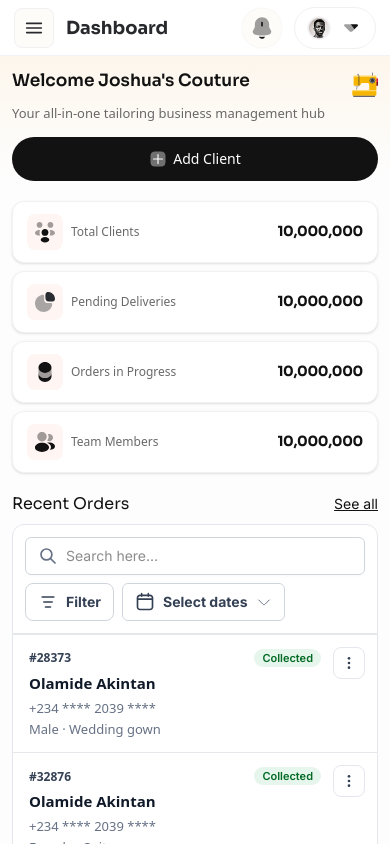
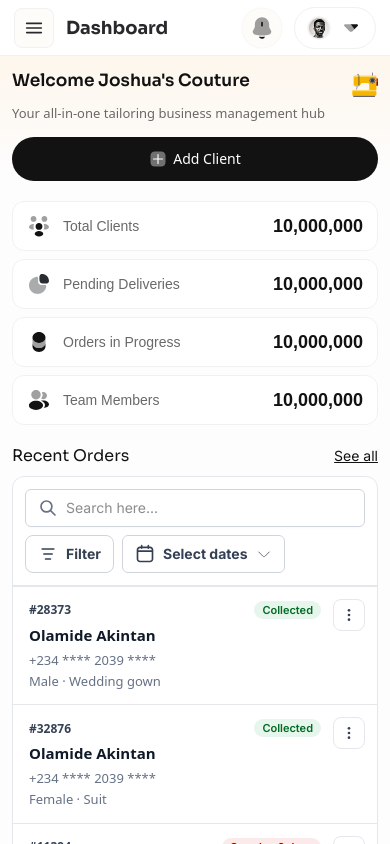
Before and after one commit to DavidAdeboye/tailora, a Next.js app: page /dashboard in a window 390 px wide. Built offline with nearby package versions, Linux system fonts and the light colour scheme; a web font is replaced by a local one.

Commit message:
Refactor TailoraDashboard component: Update stats card design with improved styling and layout for better user experience. Enhance responsiveness and visual appeal by adjusting grid and card properties.

```diff
--- a/components/TailoraDashboard.tsx
+++ b/components/TailoraDashboard.tsx
@@ -192,16 +192,27 @@
             </PrimaryButton>
           </div>
 
-          <div className="tailora-stats-grid tailora-dashboard-stats grid grid-cols-2 gap-3 md:grid-cols-4 md:gap-0 md:block">
+          <div className="tailora-stats-grid tailora-dashboard-stats grid grid-cols-2 gap-3 md:grid-cols-4 md:gap-8">
   {stats.map((s, i) => (
-    <div key={i} className="tailora-stat-card bg-white border border-[#E4E7EC] rounded-xl p-4 shadow-sm flex flex-col gap-2 md:rounded-none md:border-0 md:shadow-none md:p-0 md:flex-row md:gap-0">
-      <div className="tailora-stat-card-top flex items-center gap-2 md:block">
-        <div className="w-9 h-9 bg-[#FFF5F2] rounded-lg flex items-center justify-center shrink-0 md:hidden">
-          {s.icon}
-        </div>
-        <span className="tailora-stat-card-label text-xs text-[#667185] leading-tight md:text-inherit">{s.label}</span>
+    <div
+      key={i}
+      className="tailora-stat-card flex flex-col gap-5"
+      style={{
+        background: "#FFFFFF",
+        border: "1px solid #F1F1F2",
+        borderRadius: 16,
+        padding: "24px 21px",
+      }}
+    >
+      {/* Icon + Label row */}
+      <div style={{ display: "flex", alignItems: "center", gap: 12 }}>
+        {s.icon}
+        <span style={{ fontFamily: "Satoshi, sans-serif", fontWeight: 400, fontSize: 14, color: "#696969", lineHeight: "22px" }}>
+          {s.label}
+        </span>
       </div>
-      <div className="tailora-stat-value text-[22px] font-bold text-[#121212] leading-tight md:text-inherit md:font-inherit">
+      {/* Value */}
+      <div style={{ fontFamily: "Satoshi, sans-serif", fontWeight: 700, fontSize: 18, color: "#121212", lineHeight: "20px" }}>
         {s.value}
       </div>
     </div>
```
